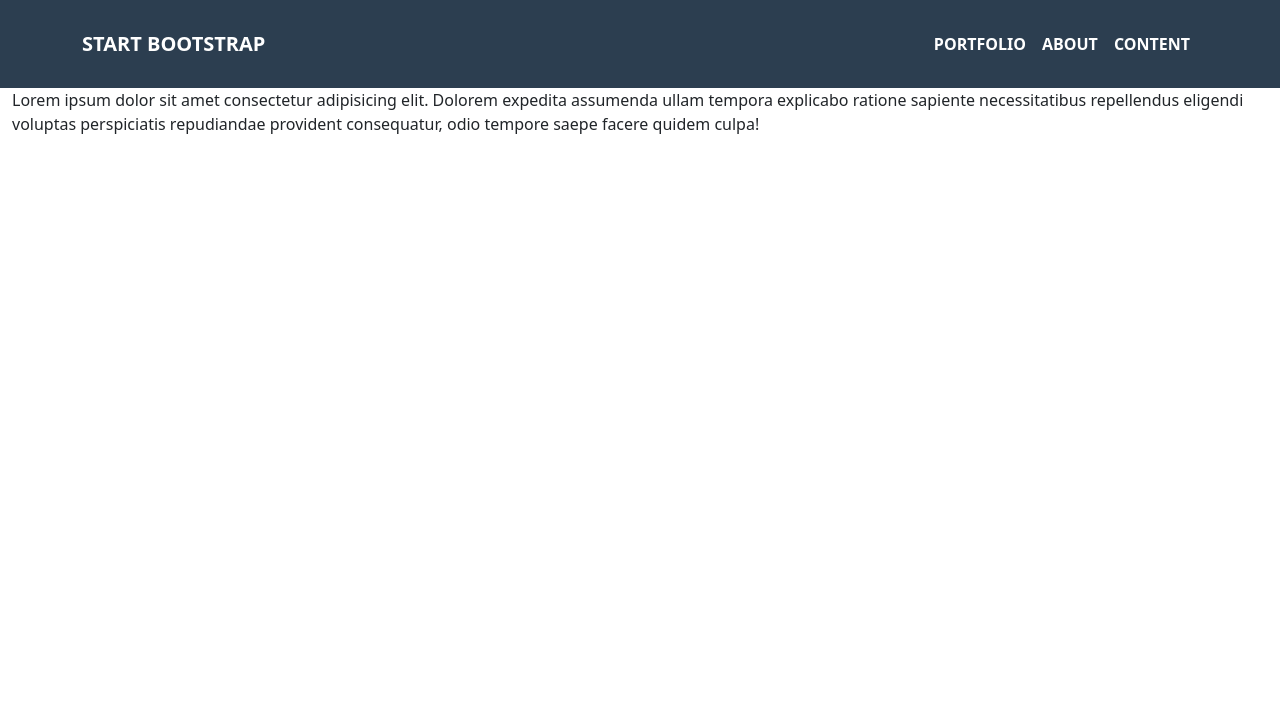
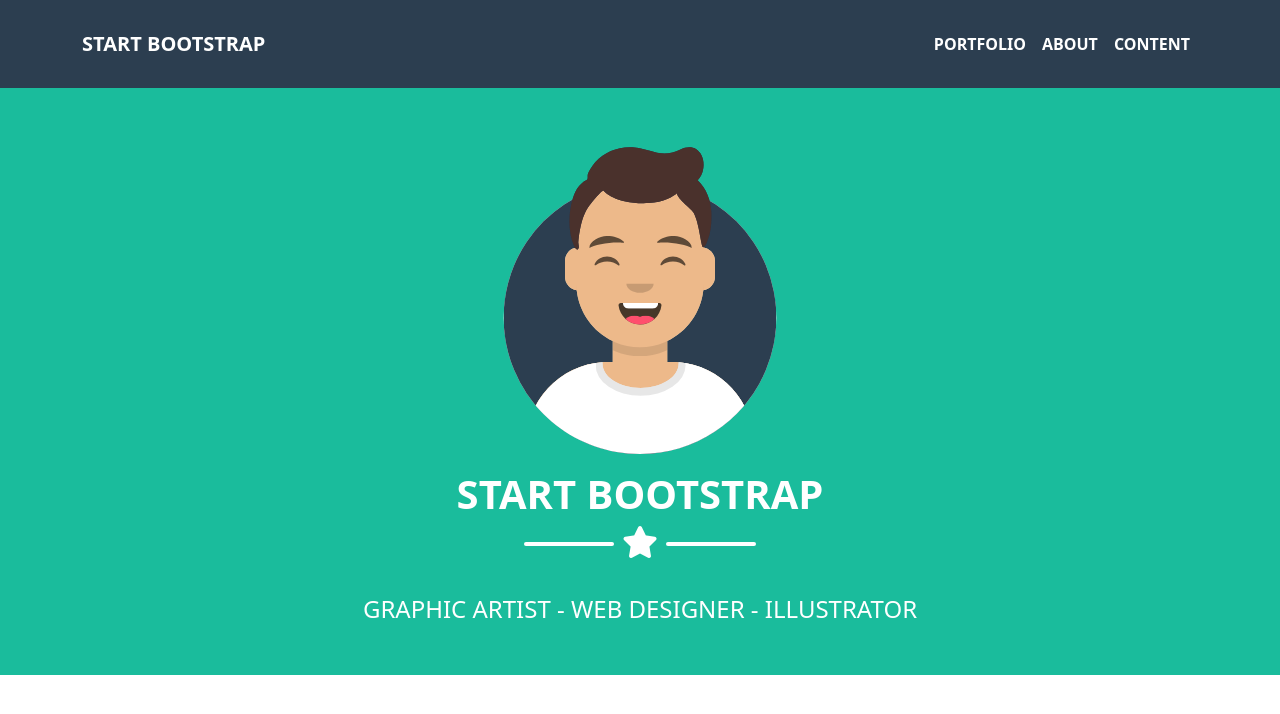
Before and after one commit to AndreaBevilacqua/html-css-bootstrap-freelancer, a plain HTML site: page index.html in a window 1280 px wide. Drawn offline with nearby package versions, Linux system fonts and the light colour scheme.

Commit message:
added jumbotron

```diff
--- a/css/style.css
+++ b/css/style.css
@@ -1,3 +1,18 @@
 .bg-color-dark {
     background-color: #2C3E50;
 }
+
+.bg-color-aqua {
+    background-color: #1ABC9C;
+}
+
+.white-line {
+    height: 4px;
+    background-color: white;
+    width: 90px;
+    border-radius: 10px;
+}
+
+#avatar {
+    max-width: 300px;
+}
--- a/index.html
+++ b/index.html
@@ -6,6 +6,7 @@
     <title>Bootstrap</title>
 
     <link rel="stylesheet" href="https://cdn.jsdelivr.net/npm/bootstrap@5.3.2/dist/css/bootstrap.min.css" integrity="sha384-T3c6CoIi6uLrA9TneNEoa7RxnatzjcDSCmG1MXxSR1GAsXEV/Dwwykc2MPK8M2HN" crossorigin="anonymous">
+    <link rel="stylesheet" href="https://cdnjs.cloudflare.com/ajax/libs/font-awesome/6.5.1/css/all.min.css" integrity="sha512-DTOQO9RWCH3ppGqcWaEA1BIZOC6xxalwEsw9c2QQeAIftl+Vegovlnee1c9QX4TctnWMn13TZye+giMm8e2LwA==" crossorigin="anonymous" referrerpolicy="no-referrer" />
     <link rel="stylesheet" href="css/style.css">
 </head>
 
@@ -37,14 +38,22 @@
 
     <!-- Jumbotron -->
 
-    <div class="jumbotron">
-        <div class="container-fluid">
+    <section class="jumbotron bg-color-aqua text-white py-5">
+        <div class="container text-center">
             <div class="row">
-                <div class="col">Lorem ipsum dolor sit amet consectetur adipisicing elit. Dolorem expedita assumenda ullam tempora explicabo ratione sapiente necessitatibus repellendus eligendi voluptas perspiciatis repudiandae provident consequatur, odio tempore saepe facere quidem culpa!
+                <div class="col">
+                  <img src="img/avatar.svg" alt="avatar" id="avatar">
+                  <h1 class="main-title text-uppercase py-3 fw-bold">start bootstrap</h1>
+                  <div class="star-divider d-flex justify-content-center">
+                    <div class="white-line"></div>
+                    <i class="fa-solid fa-star fa-2xl pb-5 px-2"></i>
+                    <div class="white-line"></div>
+                  </div>
+                  <div class="cv text-uppercase fs-4">graphic artist - web designer - illustrator</div>
                 </div>
             </div>
         </div>
-    </div>
+    </section>
 
     <main>
 
```
Also changed, not shown: img/avatar.svg (added), img/cabin.png (added), img/cake.png (added), img/circus.png (added), img/game.png (added), img/safe.png (added), img/submarine.png (added).
